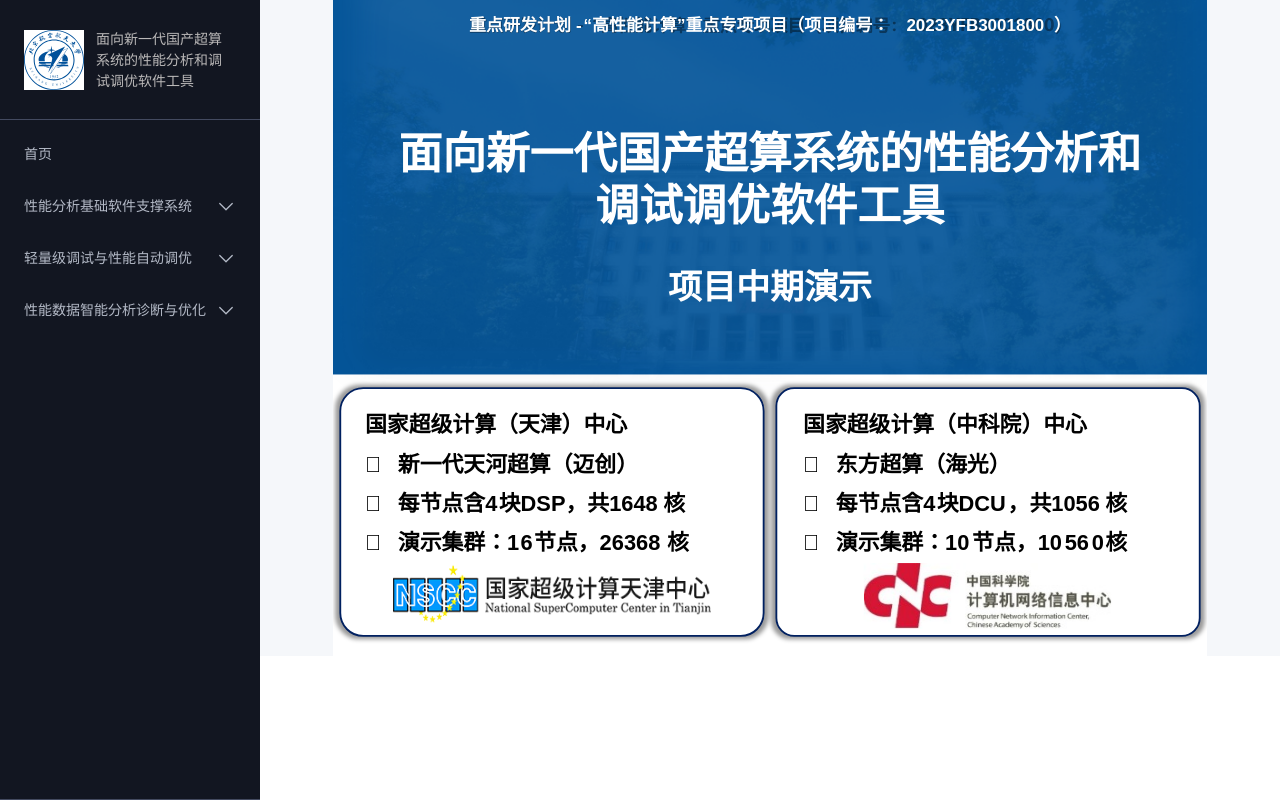
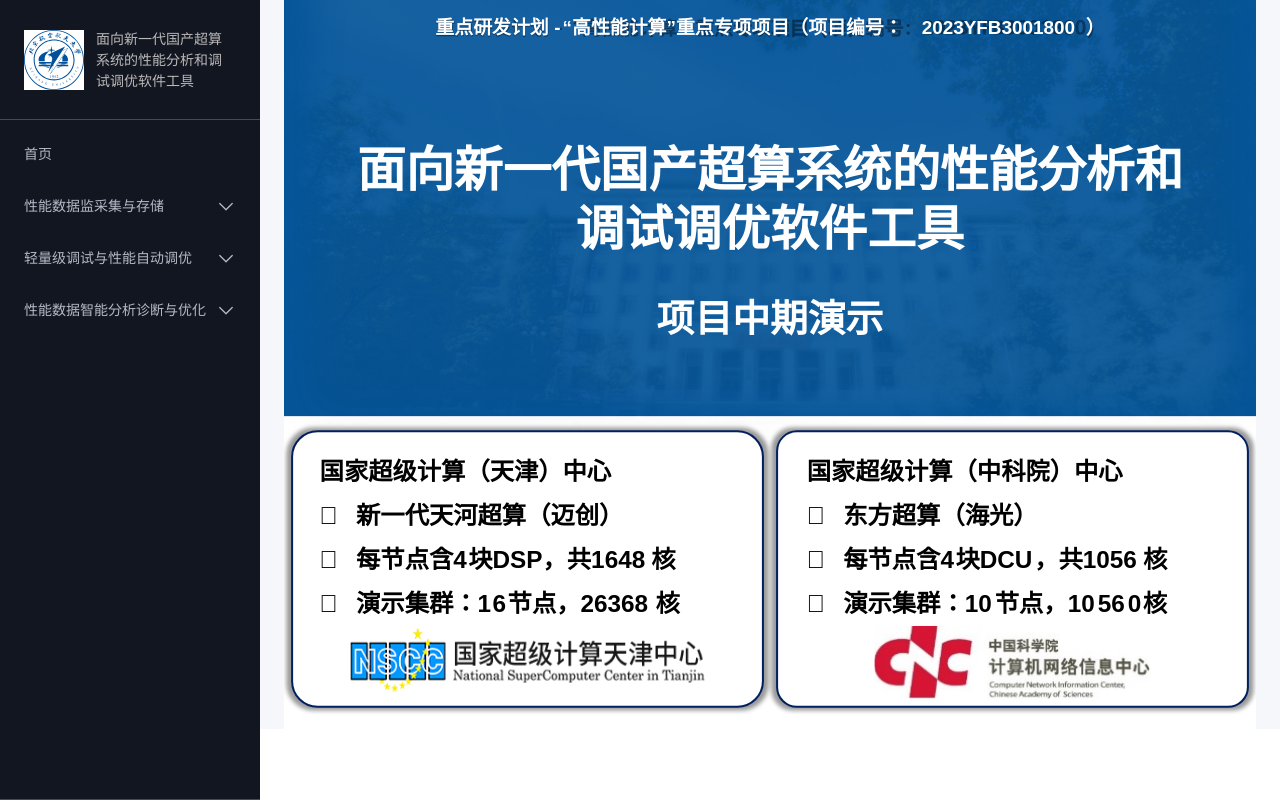
Before and after one commit to Limerances/Mid-term-Frontend, a Next.js app: page /dashboard/home in a window 1280 px wide. Built offline with nearby package versions, Linux system fonts and the light colour scheme.

Commit message:
version 2.2

```diff
--- a/src/app/dashboard/home/page.jsx
+++ b/src/app/dashboard/home/page.jsx
@@ -14,7 +14,7 @@ export default function Page() {
     <Box sx={{ height: '100%', display: 'flex', justifyContent: 'center', alignItems: 'center', mb: 2 }}>
         <img
         src='/home.svg'
-        style={{width:'90%',  maxWidth: '100%', objectFit: 'contail' }}
+        style={{width:'100%',  maxWidth: '100%', objectFit: 'contail' }}
         // style={{ maxWidth: '100%', maxHeight: '400px', objectFit: 'contain' }}
         />
     </Box>
--- a/src/components/dashboard/layout/config.ts
+++ b/src/components/dashboard/layout/config.ts
@@ -5,17 +5,17 @@ export const navItems = [
     {
         key: 'home', title: '首页', href: paths.home, icon: 'home',
     },
-    { key: '第一部分', title: '性能分析基础软件支撑系统', href: paths.dashboard.part1, icon: 'chart-pie',
+    { key: '第一部分', title: '性能数据监采集与存储', href: paths.dashboard.part1, icon: 'chart-pie',
         subItems:
         [
             {key: '内容一', title: '海光统一采集接口', href: paths.dashboard.part1_sub1},
             {key: '内容二', title: '迈创统一采集接口', href: paths.dashboard.part1_sub2},
+            {key: '内容六', title: '高效数据表示', href: paths.dashboard.part1_sub6},//part1_sub6变part1_sub6
+            {key: '内容八', title: 'IOP 采集功能', href: paths.dashboard.part1_sub8},//part5_sub1变part1_sub8
             {key: '内容三', title: '性能事件采样', href: paths.dashboard.part1_sub3},//part1_sub2变part1_sub3
             {key: '内容四', title: '进程采样', href: paths.dashboard.part1_sub4},//part1_sub3变part1_sub4
             {key: '内容五', title: '数据裁剪', href: paths.dashboard.part1_sub5},//part1_sub5变part1_sub5
-            {key: '内容六', title: '高效数据表示', href: paths.dashboard.part1_sub6},//part1_sub6变part1_sub6
             {key: '内容七', title: '统一接口技术功能', href: paths.dashboard.part1_sub7},//part1_sub1变part1_sub7
-            {key: '内容八', title: 'IOP 采集功能', href: paths.dashboard.part1_sub8},//part5_sub1变part1_sub8
             {key: '内容九', title: '数据提取', href: paths.dashboard.part1_sub9},//之前一版就还没给我,对应文件的内容 数据提取
             // {key: '内容七', title: '', href: paths.dashboard.part1_sub7},//之前一版就还没给我，对应文件的内容7
         ]
@@ -25,10 +25,10 @@ export const navItems = [
         subItems:
         [
             {key: '内容一', title: '程序调试信息获取', href: paths.dashboard.part2_sub1},//part3_sub3变part2_sub1
-            {key: '内容二', title: '技术开销轻量级测试', href: paths.dashboard.part2_sub2},//part3_sub4变part2_sub2
             {key: '内容三', title: '程序挂起检测', href: paths.dashboard.part2_sub3},//part3_sub5变part2_sub3
             {key: '内容四', title: 'I/O预测功能', href: paths.dashboard.part2_sub4},//part5_sub3变part2_sub4
             {key: '内容五', title: '编译器自动调优', href: paths.dashboard.part2_sub5},//part4_sub1变part2_sub5
+            {key: '内容二', title: '技术开销轻量级测试', href: paths.dashboard.part2_sub2},//part3_sub4变part2_sub2
             {key: '内容六', title: '计算性能自动调优', href: paths.dashboard.part2_sub6},//part4_sub3变part2_sub6
             {key: '内容七', title: '核函数计算性能自动建模', href: paths.dashboard.part2_sub7},//part4_sub2变part2_sub7
             {key: '内容八', title: '通信建模', href: paths.dashboard.part2_sub8},//part4_sub4变part2_sub8
@@ -49,13 +49,14 @@ export const navItems = [
         [
             {key: '内容一', title: '内存分析功能测试', href: paths.dashboard.part3_sub1},//part1_sub11变part3_sub1
             {key: '内容二', title: '性能轨迹分析功能测试', href: paths.dashboard.part3_sub2},//part1_sub14变part3_sub2
+            {key: '内容四', title: '噪音检测', href: paths.dashboard.part3_sub4},//part1_sub9变part3_sub4
+            {key: '内容六', title: '低效行为报告', href: paths.dashboard.part3_sub6},//part1_sub13变part3_sub6
+            {key: '内容九', title: 'I/O诊断功能', href: paths.dashboard.part3_sub9},//part5_sub2变part3_sub9
             {key: '内容三', title: '通信分析', href: paths.dashboard.part3_sub3},//part1_sub12变part3_sub3
-            {key: '内容四', title: '噪音检测', href: paths.dashboard.part3_sub4},//part1_sub9变part3_sub4
             {key: '内容五', title: '可拓展性瓶颈检测功能测试', href: paths.dashboard.part3_sub5},//part1_sub15变part3_sub5
-            {key: '内容六', title: '低效行为报告', href: paths.dashboard.part3_sub6},//part1_sub13变part3_sub6
             {key: '内容七', title: '故障定位', href: paths.dashboard.part3_sub7},//part1_sub8变part3_sub7
             {key: '内容八', title: '热点分析', href: paths.dashboard.part3_sub8},//part1_sub10变part3_sub8
-            {key: '内容九', title: 'I/O诊断功能', href: paths.dashboard.part3_sub9},//part5_sub2变part3_sub9
+
         ]
     }
 
--- a/src/components/page/PageContent.jsx
+++ b/src/components/page/PageContent.jsx
@@ -234,6 +234,7 @@ export default function Page({pageName}) {
     //   const results = programList[selectedProgram].resultList;
     //   const eventSource = new EventSource(`${request.BASE_URL}/part3/execute/1/${urlAlgo}/${urlDataset}/`);
       const eventSource = new EventSource(`${request.BASE_URL}/excute/${poolName}/${encodedCmd}/`);
+      setResults(prev => ({ ...prev, terminal: prev.terminal + '服务器已连接 程序正在执行...\n' }));
 
       eventSource.onmessage = async (event) => {
         if (event.data === '[done]') {
```
